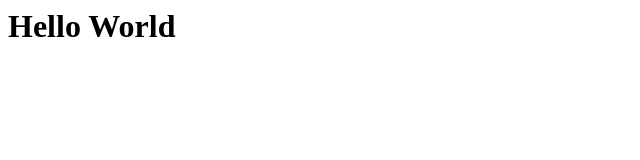
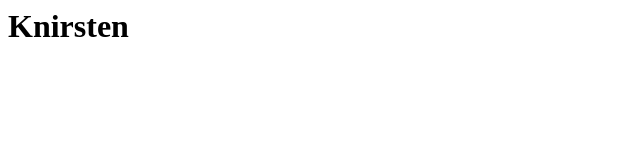
Before and after one commit to Vincent-Thirvaudey/HTMLtest, a plain HTML site: page index.html in a window 1280 px wide. Shown: the whole page, without its empty margins (0-640 px from the left). Drawn offline with Linux system fonts and the light colour scheme.

Commit message:
Update index.html

```diff
--- a/index.html
+++ b/index.html
@@ -1 +1 @@
-<h1>Hello World</h1>
+<h1>Knirsten</h1>
```
